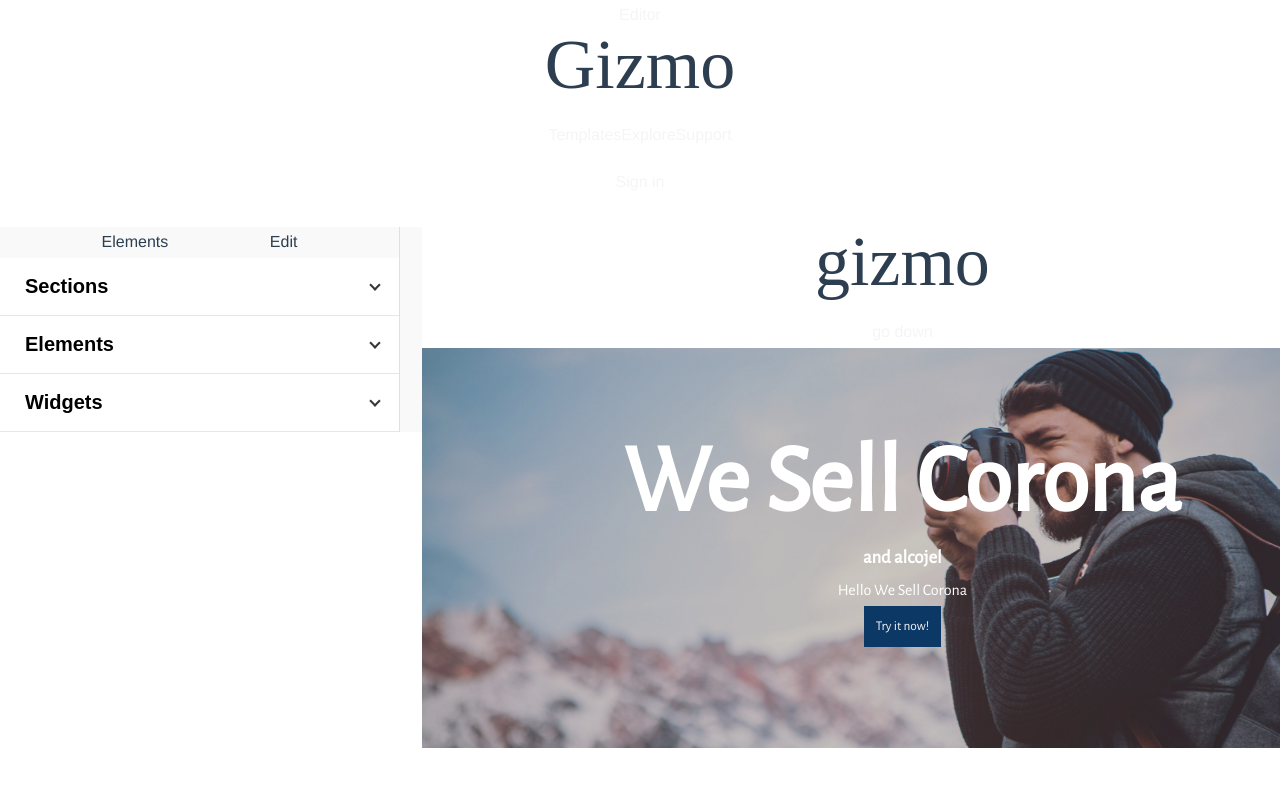
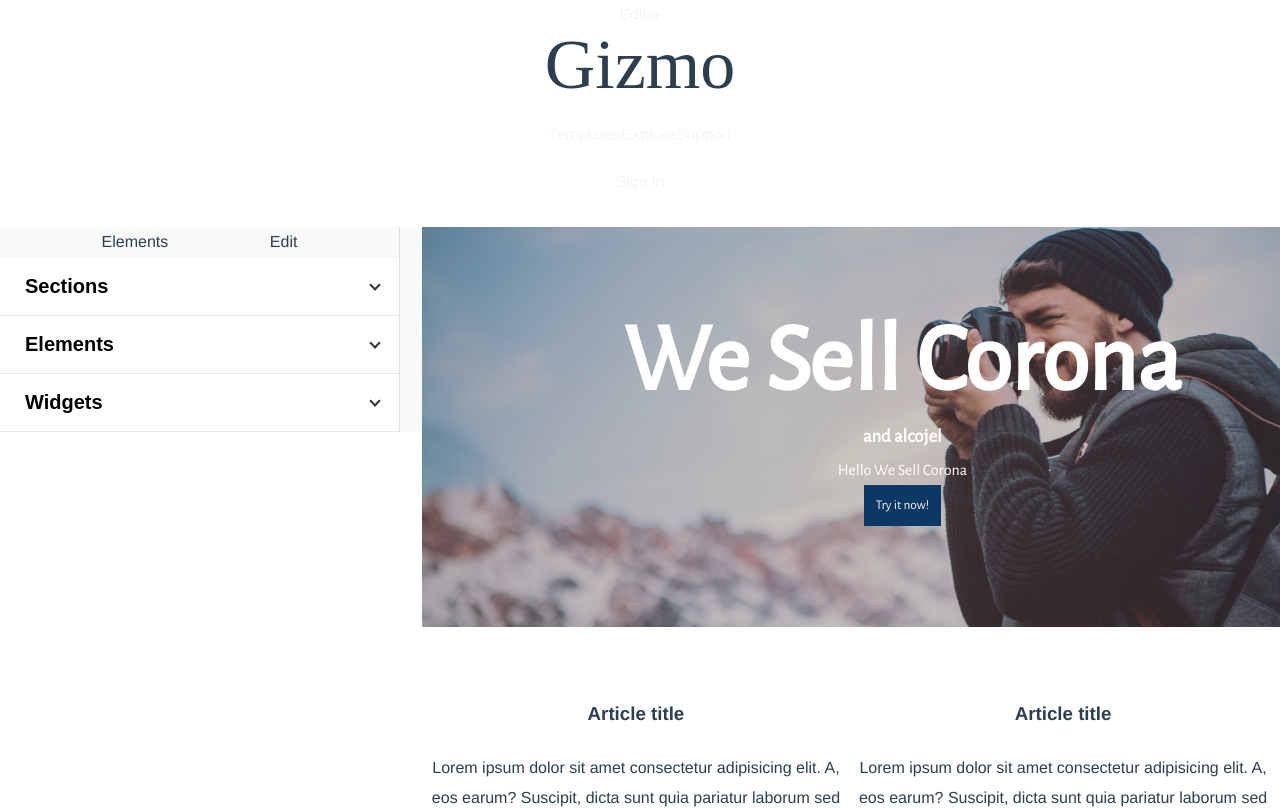
Before and after one commit to omersegev24/Gizmo, a Vue app: page /editor in a window 1280 px wide. Shown: the top 809 px of the page. Built offline with nearby package versions, Linux system fonts and the light colour scheme.

Commit message:
hover cmps sync

```diff
--- a/src/cmps/wap-cmps/app-card.vue
+++ b/src/cmps/wap-cmps/app-card.vue
@@ -1,5 +1,5 @@
 <template>
-  <div class="app-card light-and-shiny" :class="info.subClass">
+  <div class="app-card light-and-shiny" id="card" :class="info.subClass">
     <img :src="info.imgUrl" alt="Card Image" />
     <h3 class="card-text">{{info.title}}</h3>
     <p>Check out our team</p>
--- a/src/cmps/wap-cmps/app-footer.vue
+++ b/src/cmps/wap-cmps/app-footer.vue
@@ -1,5 +1,5 @@
 <template>
-  <footer class="app-footer" id="footer" :class="info.subClass">
+  <footer class="app-footer" id="app-footer" :class="info.subClass">
     <p>{{info.title}}</p>
   </footer>
 </template>
--- a/src/cmps/wap-cmps/app-header.vue
+++ b/src/cmps/wap-cmps/app-header.vue
@@ -1,6 +1,7 @@
 <template>
   <header
     class="app-header light-and-shiny flex justify-center align-center flex-column"
+    id="app-header"
     :class="info.subClass"
   >
     <h1
--- a/src/cmps/wap-cmps/app-nav.vue
+++ b/src/cmps/wap-cmps/app-nav.vue
@@ -1,7 +1,23 @@
 <template>
-  <nav class="app-nav" :class="info.subClass">
-    <h1 class="logo">{{info.logo}}</h1>
-    <a v-for="link in info.links" :href="'#' + link.to" :key="link.txt">{{link.txt}}</a>
+  <nav
+    class="app-nav light-and-shiny"
+    :class="info.subClass"
+  >
+    <nav class="flex">
+      <p class="logo">{{info.logo}}</p>
+      <ul class="nav-links flex justify-end">
+        <li><a href="#">Link</a></li>
+        <li><a href="#">Link</a></li>
+        <li><a href="#">Link</a></li>
+        <li>
+          <a
+            v-for="link in info.links"
+            :href="'#' + link.to"
+            :key="link.txt"
+          >{{link.txt}}</a>
+        </li>
+      </ul>
+    </nav>
   </nav>
 </template>
 
--- a/src/services/wap.service.js
+++ b/src/services/wap.service.js
@@ -9,12 +9,20 @@
             type: 'app-nav',
             info: {
                 subClass: 'light-and-shiny',
-                logo: 'gizmo',
+                logo: 'Gizmo',
                 links: [
                     {
-                        to: 'footer',
+                        to: 'app-header',
+                        txt: 'Home'
+                    },
+                    {
+                        to: 'app-contact',
+                        txt: 'Contact'
+                    },
+                    {
+                        to: 'app-footer',
                         txt: 'go down'
-                    }
+                    },
                 ]
             }
         },
--- a/src/styles/cmps/_app-nav.scss
+++ /dev/null
@@ -1,3 +0,0 @@
-.app-nav .light-and-shiny {
-
-}
--- a/src/styles/global.scss
+++ b/src/styles/global.scss
@@ -19,3 +19,4 @@
 @import 'wap-cmps/app-chat';
 @import 'wap-cmps/app-footer';
 @import 'wap-cmps/app-header';
+@import 'wap-cmps/app-nav';
--- a/src/styles/wap-cmps/_app-header.scss
+++ b/src/styles/wap-cmps/_app-header.scss
@@ -1,7 +1,4 @@
 .app-header.light-and-shiny {
-    // background-color: crimson;
-    // padding: 20px;
-    // height: 55vh;
     background-image: linear-gradient(rgba(0, 0, 0, 0.2), rgba(0, 0, 0, 0.2)), url("~@/assets/img/hero-photographer.jpg");
     height: 50vh;
     background-position: center;
@@ -20,7 +17,6 @@
         font-weight: bold;
         font-size: 6rem;
         margin-bottom: 10px;
-
     }
 
     .sub-title {
--- /dev/null
+++ b/src/styles/wap-cmps/_app-nav.scss
@@ -0,0 +1,18 @@
+.app-nav.light-and-shiny {
+    background-color: crimson;
+    font-family: AlegreyaSans;
+    position:absolute;
+    top:0;
+
+    .logo {
+        font-size: 2rem;
+    }
+
+    >* {
+        color: $clr2;
+    }
+
+    li a {
+        color: $clr2;
+    }
+}
--- a/src/views/home.vue
+++ b/src/views/home.vue
@@ -6,6 +6,5 @@
 
 <script>
 export default {
-
 }
 </script>
```
